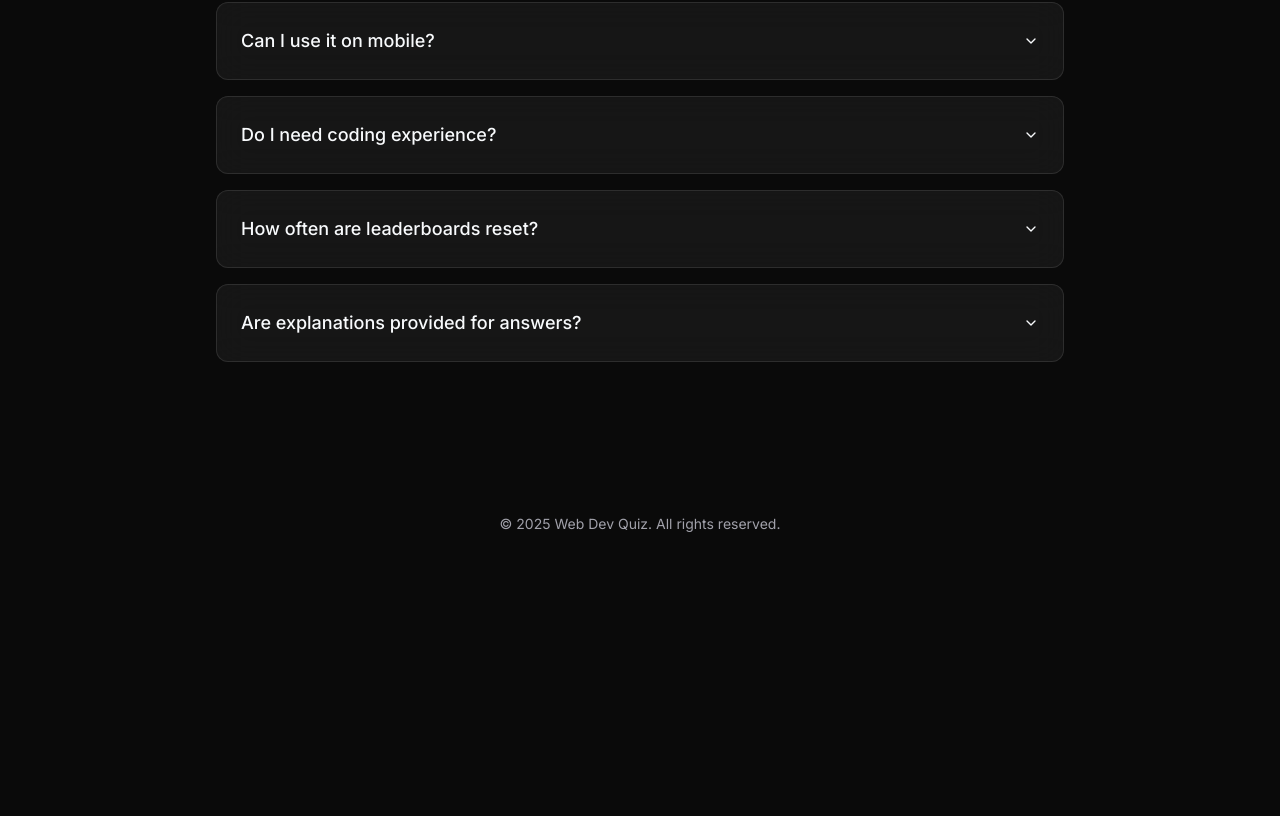
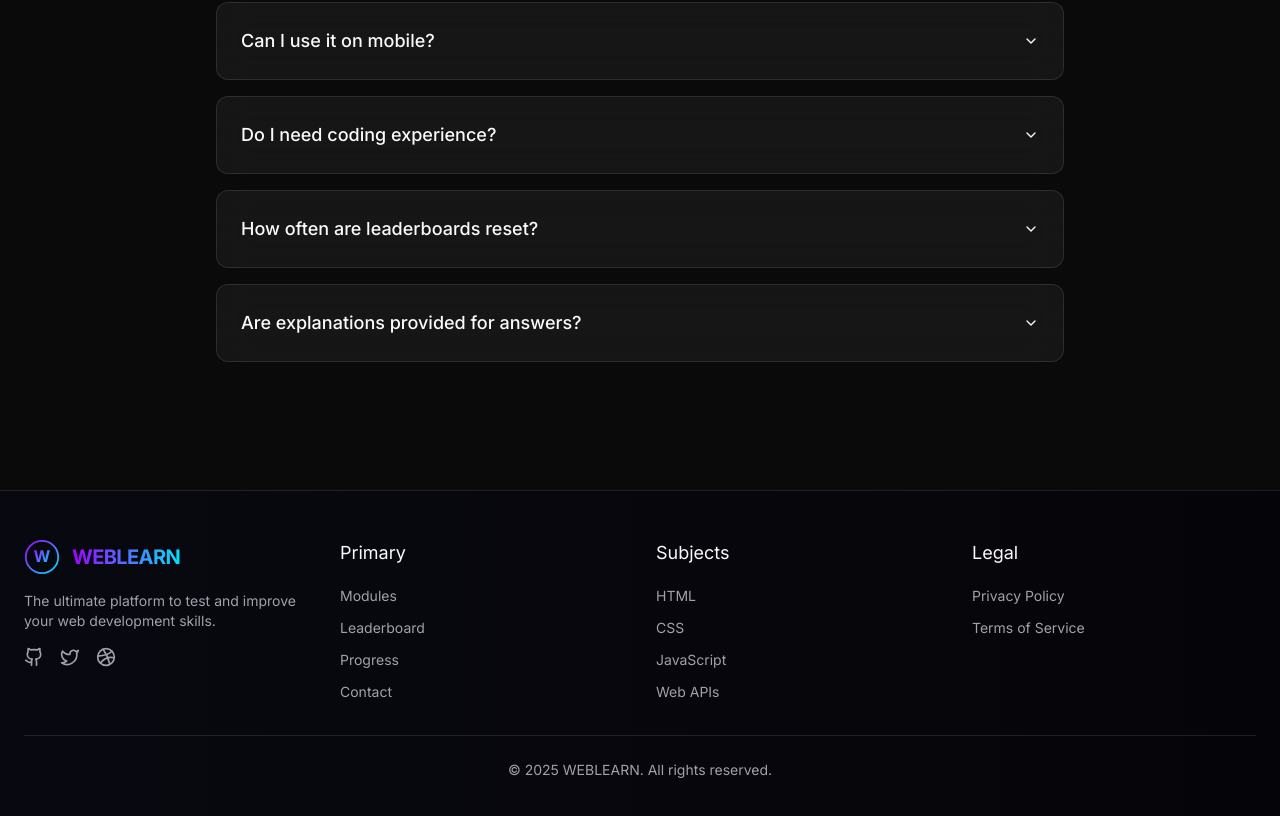
Before and after one commit to nilakshichoudhary1234-code/WEBLEARN, a Next.js app: page / in a window 1280 px wide. Shown: the part 2608-3424 px from the top of the page. Before the commit the page ends 3166 px from the top, so only its background shows below. Built offline with nearby package versions, Linux system fonts and the light colour scheme.

Commit message:
Create a modern dark-theme footer for my WebLearn homepage, identical in

```diff
--- a/src/app/page.tsx
+++ b/src/app/page.tsx
@@ -1,8 +1,9 @@
+
 
 import { Button } from '@/components/ui/button';
 import Link from 'next/link';
 import { Logo } from '@/components/Logo';
-import { CodeXml, Paintbrush, ArrowRight, CheckCircle, Trophy, BarChart, Clock, MonitorSmartphone, Code, Check, Award } from 'lucide-react';
+import { CodeXml, Paintbrush, ArrowRight, CheckCircle, Trophy, BarChart, Clock, MonitorSmartphone, Code, Check, Award, Github, Twitter, Dribbble } from 'lucide-react';
 import { JsIcon } from '@/components/JsIcon';
 import { Card, CardContent, CardHeader, CardTitle } from '@/components/ui/card';
 import Image from 'next/image';
@@ -306,10 +307,64 @@ export default function Home() {
         </div>
       </section>
 
-      <footer className="py-6 px-4 md:px-6">
-        <p className="text-center text-sm text-muted-foreground">
-          &copy; {new Date().getFullYear()} Web Dev Quiz. All rights reserved.
-        </p>
+      <footer className="w-full bg-gradient-to-r from-[#080810] to-[#050509] text-muted-foreground border-t border-white/10">
+        <div className="container mx-auto py-12 px-4 md:px-6">
+          <div className="grid grid-cols-1 gap-8 md:grid-cols-4">
+            {/* Column 1: Logo and Social */}
+            <div className="space-y-4">
+              <Logo />
+              <p className="max-w-xs text-sm">
+                The ultimate platform to test and improve your web development skills.
+              </p>
+              <div className="flex space-x-4">
+                <Link href="#" className="hover:text-secondary transition-colors">
+                  <Github className="h-5 w-5" />
+                </Link>
+                <Link href="#" className="hover:text-secondary transition-colors">
+                  <Twitter className="h-5 w-5" />
+                </Link>
+                <Link href="#" className="hover:text-secondary transition-colors">
+                  <Dribbble className="h-5 w-5" />
+                </Link>
+              </div>
+            </div>
+
+            {/* Column 2: Primary Links */}
+            <div className="space-y-4">
+              <h3 className="font-headline text-lg text-foreground">Primary</h3>
+              <ul className="space-y-2">
+                <li><Link href="/modules" className="hover:text-secondary transition-colors text-sm">Modules</Link></li>
+                <li><Link href="/leaderboard" className="hover:text-secondary transition-colors text-sm">Leaderboard</Link></li>
+                <li><Link href="/progress" className="hover:text-secondary transition-colors text-sm">Progress</Link></li>
+                <li><Link href="/contact" className="hover:text-secondary transition-colors text-sm">Contact</Link></li>
+              </ul>
+            </div>
+
+            {/* Column 3: Subjects */}
+            <div className="space-y-4">
+              <h3 className="font-headline text-lg text-foreground">Subjects</h3>
+              <ul className="space-y-2">
+                <li><Link href="/modules/html" className="hover:text-secondary transition-colors text-sm">HTML</Link></li>
+                <li><Link href="/modules/css" className="hover:text-secondary transition-colors text-sm">CSS</Link></li>
+                <li><Link href="/modules/javascript" className="hover:text-secondary transition-colors text-sm">JavaScript</Link></li>
+                <li><Link href="#" className="hover:text-secondary transition-colors text-sm">Web APIs</Link></li>
+              </ul>
+            </div>
+
+            {/* Column 4: Legal */}
+            <div className="space-y-4">
+              <h3 className="font-headline text-lg text-foreground">Legal</h3>
+              <ul className="space-y-2">
+                <li><Link href="#" className="hover:text-secondary transition-colors text-sm">Privacy Policy</Link></li>
+                <li><Link href="#" className="hover:text-secondary transition-colors text-sm">Terms of Service</Link></li>
+              </ul>
+            </div>
+          </div>
+
+          <div className="mt-8 border-t border-white/10 pt-6 text-center text-sm">
+            <p>&copy; {new Date().getFullYear()} WEBLEARN. All rights reserved.</p>
+          </div>
+        </div>
       </footer>
     </div>
   );
```
